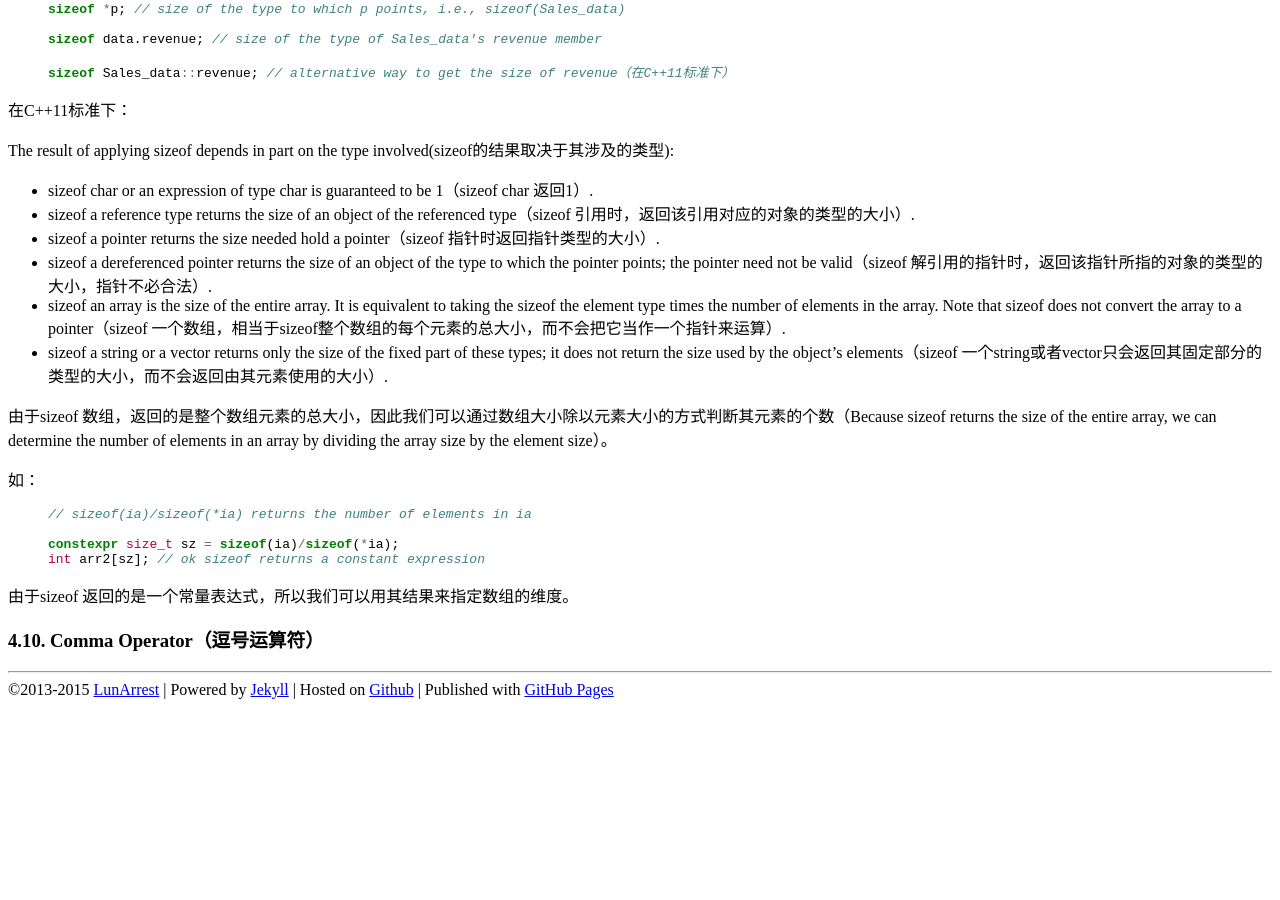
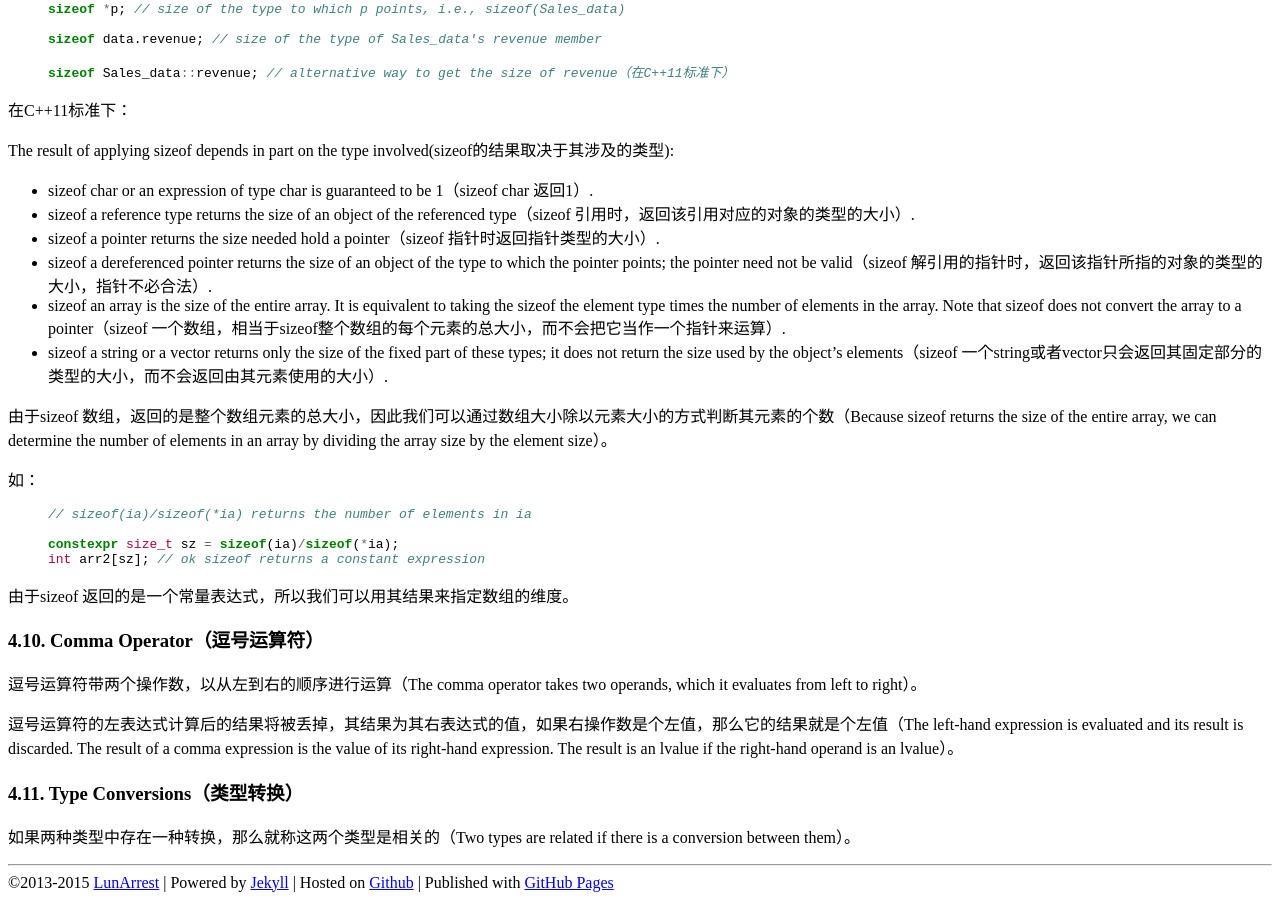
Before and after one commit to LunArrest/LunArrest.github.io, a Jekyll site: the page built from _posts/2015-03-03-cpp-primer-5th-memo.md, in a window 1280 px wide and 900 px high, scrolled down 9982 px. Built offline with Jekyll 4.4.1, drawn with Linux system fonts in a browser that asks for light colours; before the commit the page ends 10689 px from its top, so only the background shows below that.

Commit message:
- 第四章笔记

```diff
--- a/_posts/2015-03-03-cpp-primer-5th-memo.md
+++ b/_posts/2015-03-03-cpp-primer-5th-memo.md
@@ -490,3 +490,11 @@ int arr2[sz]; // ok sizeof returns a constant expression
 由于sizeof 返回的是一个常量表达式，所以我们可以用其结果来指定数组的维度。
 
 ### 4.10. Comma Operator（逗号运算符）
+
+逗号运算符带两个操作数，以从左到右的顺序进行运算（The comma operator takes two operands, which it evaluates from left to right）。
+
+逗号运算符的左表达式计算后的结果将被丢掉，其结果为其右表达式的值，如果右操作数是个左值，那么它的结果就是个左值（The left-hand expression is evaluated and its result is discarded. The result of a comma expression is the value of its right-hand expression. The result is an lvalue if the right-hand operand is an lvalue）。
+
+### 4.11. Type Conversions（类型转换）
+
+如果两种类型中存在一种转换，那么就称这两个类型是相关的（Two types are related if there is a conversion between them）。
```
